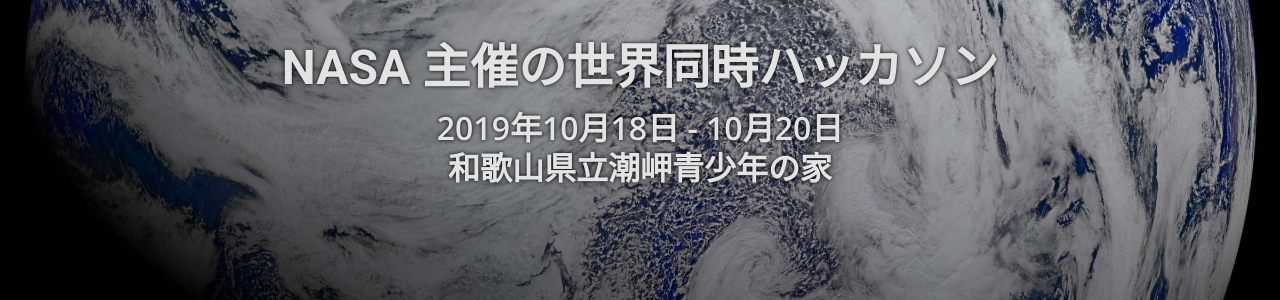
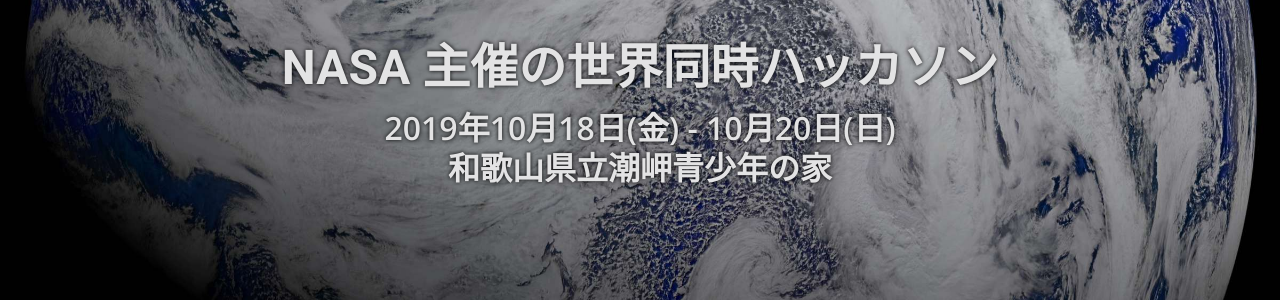
Before and after one commit to naogify/space-apps-kushimoto.github.io, a Jekyll site: the page built from index.html, in a window 1280 px wide. Shown: the part 445-745 px from the top of the page. Built offline with Jekyll 4.4.1, drawn with Linux system fonts in a browser that asks for light colours; nearby versions of some CDN libraries; some web fonts are replaced.

Commit message:
開催日に曜日を追加

```diff
--- a/index.html
+++ b/index.html
@@ -12,7 +12,7 @@
         <div class="block tac">
           <img src="{{ site.baseurl }}/img/logo.png" id="first-view-logo" class="animated fadeInUp" alt="NASA SPACE APPS CHALLENGE KUSHIMOTO">
           <h1 class="animated fadeInUp">NASA 主催の世界同時ハッカソン</h1>
-          <p>2019年10月18日 - 10月20日<br />和歌山県立潮岬青少年の家</p>
+          <p>2019年10月18日(金) - 10月20日(日)<br />和歌山県立潮岬青少年の家</p>
         </div>
       </div>
     </div>
@@ -62,7 +62,7 @@
         <div class="block">
           <h2>ボランティア募集中</h2>
           <p>Space Apps Challenge Kushimoto は、ボランティアによって運営されています。宇宙や IT に興味があって串本が大好きな人たちのボランティアを募集しています。</p>
-          <a class="btn btn-default btn-call-to-action" href="https://docs.google.com/forms/d/e/1FAIpQLScLeLQcdq65T5Ka7SmJdqShZPgEu3oic8JNZiTrQd05hTP_WQ/viewform" >実行委員会に参加する</a>
+          <a class="btn btn-default btn-call-to-action" href="https://docs.google.com/forms/d/e/1FAIpQLScLeLQcdq65T5Ka7SmJdqShZPgEu3oic8JNZiTrQd05hTP_WQ/viewform" target="_blank">実行委員会に参加する</a>
         </div>
       </div>
     </div>
```
